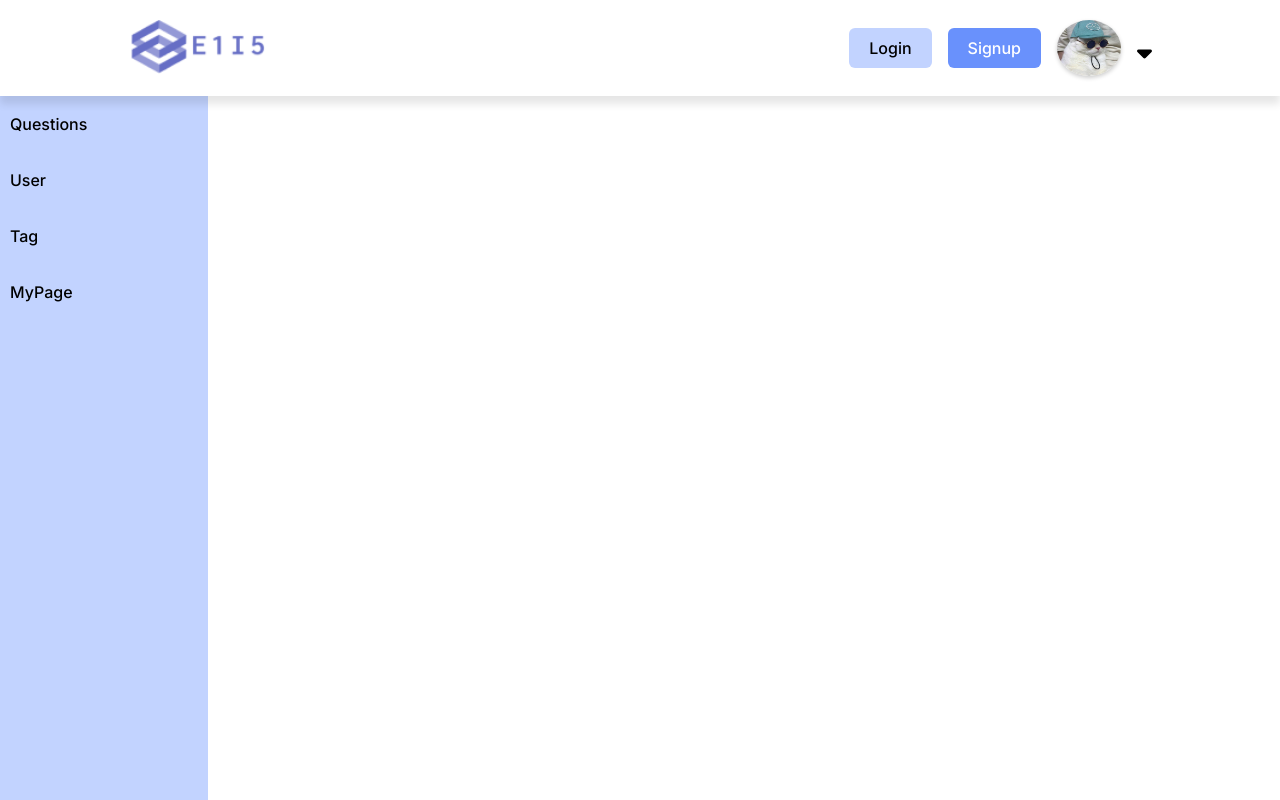
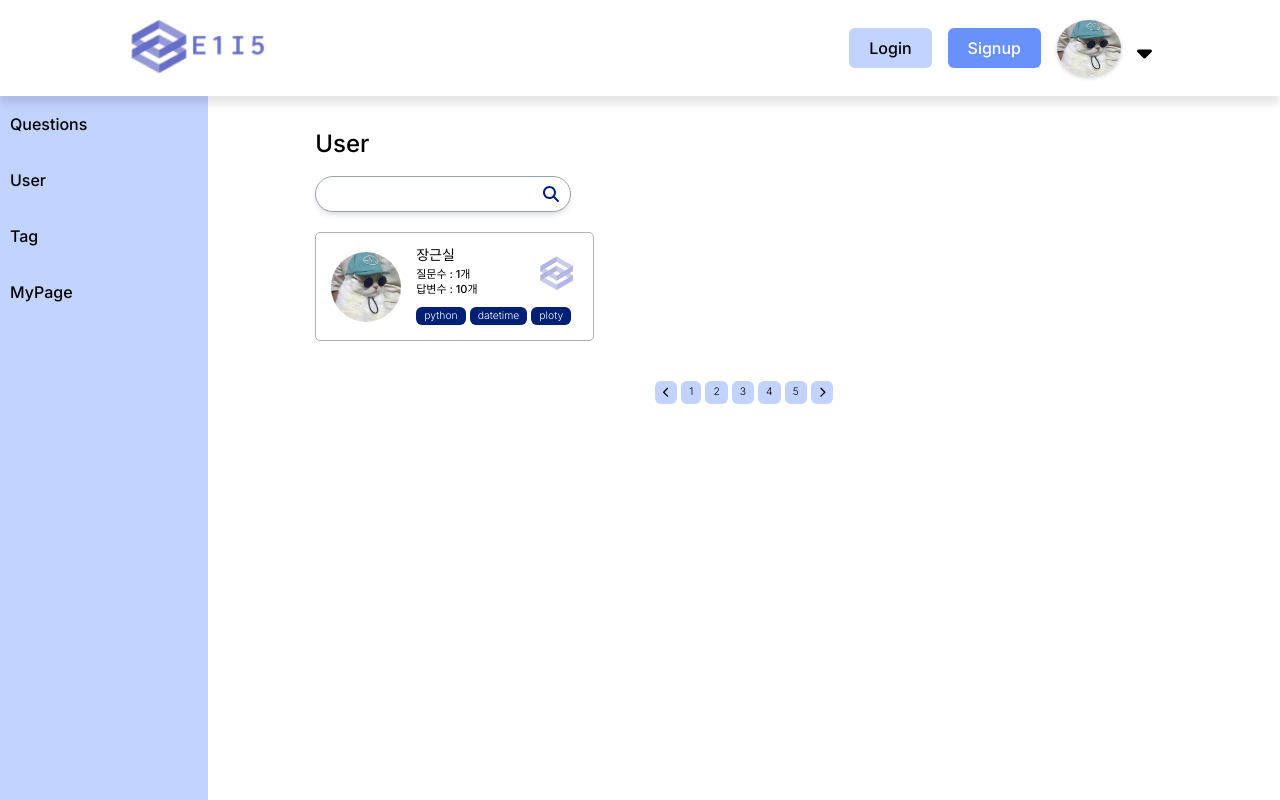
Before and after one commit to codestates-seb/seb44_pre_018, a React (Create React App) app: page /user in a window 1280 px wide. Shown: the top 800 px of the page. Built offline with nearby package versions, Linux system fonts and the light colour scheme; the HTML template or start-up script is replaced by a standard one.

Commit message:
🎨 feat : user 페이지 디자인 완성

```diff
--- a/src/components/Router.js
+++ b/src/components/Router.js
@@ -9,6 +9,7 @@ import Navbar from '../components/global/Navbar';
 import Footer from '../components/global/Footer';
 import login_bg from './assets/login_bg.png';
 import Tag from '../pages/Tag';
+import User from '../pages/User';
 
 const Router = () => {
   const hideNavbar = ['/login', '/Login', '/register', '/Register'];
@@ -36,6 +37,7 @@ const Router = () => {
                 <Route path="/detail/:id" element={<DetailPage />} />
                 <Route path="/noticewrite" element={<NoticeWrite />} />
                 <Route path="/tag" element={<Tag />} />
+                <Route path="/user" element={<User />} />
               </Routes>
             </div>
           </section>
--- /dev/null
+++ b/src/components/UserItem.js
@@ -0,0 +1,82 @@
+import styled from 'styled-components';
+import profile from '../components/assets/profile_image1.jpeg';
+import TagList from './global/TagList';
+import logo from '../components/assets/login_logo.png';
+
+const UserWrap = styled.ul`
+  display: grid;
+  grid-gap: 10px;
+  gap: 10px;
+  grid-template-columns: repeat(3, 1fr);
+  margin: 20px 0;
+
+  > li {
+    position: relative;
+    transition: all 0.3s;
+    border: 1.5px solid rgba(0, 0, 0, 0.3);
+    border-radius: 5px;
+    padding: 15px;
+    box-sizing: border-box;
+    display: flex;
+    flex-direction: row;
+    align-items: center;
+    cursor: pointer;
+    &:hover {
+      border: 1.5px solid rgba(43, 102, 171, 1);
+      .logoImg {
+        opacity: 0.8;
+      }
+    }
+    .userImgWrap {
+      width: 70px;
+      height: 70px;
+      border-radius: 100%;
+      overflow: hidden;
+      margin-right: 15px;
+    }
+    .logoImg {
+      transition: all 0.2s;
+      position: absolute;
+      right: 20px;
+      top: 20%;
+      z-index: -1;
+      width: 35px;
+      opacity: 0.5;
+    }
+    .userInfo {
+      > p {
+        font-size: 14px;
+      }
+      > ol {
+        margin: 5px 0 10px;
+        li {
+          font-size: 11px;
+          line-height: 15px;
+        }
+      }
+    }
+  }
+`;
+
+const UserItem = () => {
+  return (
+    <UserWrap>
+      <li>
+        <div className="userImgWrap">
+          <img src={profile} alt="profile" className="profile-img" />
+        </div>
+        <div className="userInfo">
+          <p>장근실</p>
+          <ol>
+            <li>질문수 : 1개</li>
+            <li>답변수 : 10개</li>
+          </ol>
+          <TagList />
+          <img src={logo} alt="profile" className="logoImg" />
+        </div>
+      </li>
+    </UserWrap>
+  );
+};
+
+export default UserItem;
--- a/src/pages/Tag.js
+++ b/src/pages/Tag.js
@@ -1,6 +1,6 @@
 import SearchBar from '../components/SearchBar';
 import TagItem from '../components/TagItem';
-
+import Pagination from '../components/global/Pagination';
 const Tag = () => {
   return (
     <div className="inner">
@@ -13,6 +13,7 @@ const Tag = () => {
       </p>
       <SearchBar />
       <TagItem />
+      <Pagination />
     </div>
   );
 };
--- /dev/null
+++ b/src/pages/User.js
@@ -0,0 +1,16 @@
+import SearchBar from '../components/SearchBar';
+import UserItem from '../components/UserItem';
+import Pagination from '../components/global/Pagination';
+
+const User = () => {
+  return (
+    <div className="inner">
+      <h3 className="maintitle mb-4">User</h3>
+      <SearchBar />
+      <UserItem />
+      <Pagination />
+    </div>
+  );
+};
+
+export default User;
```
